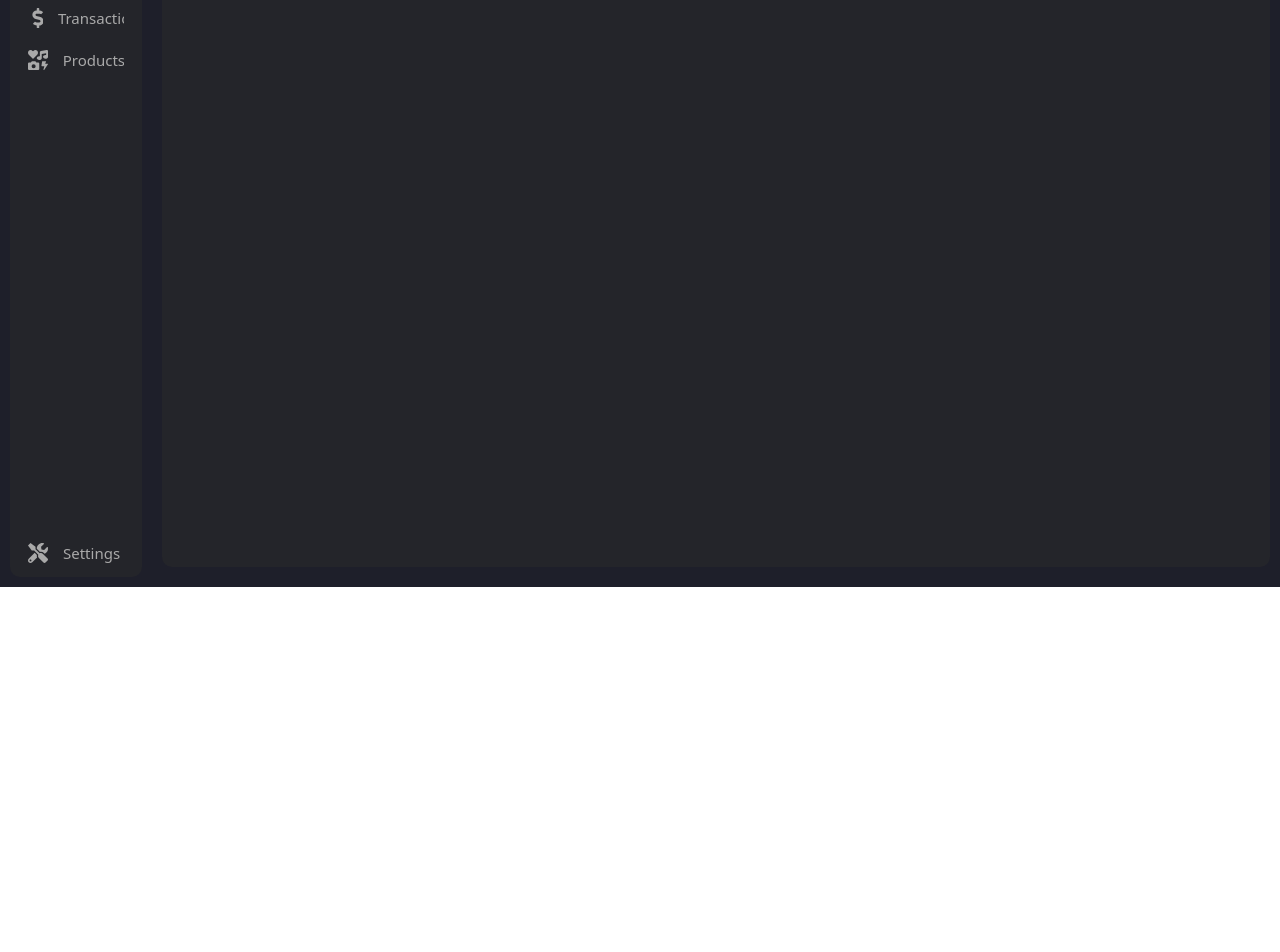
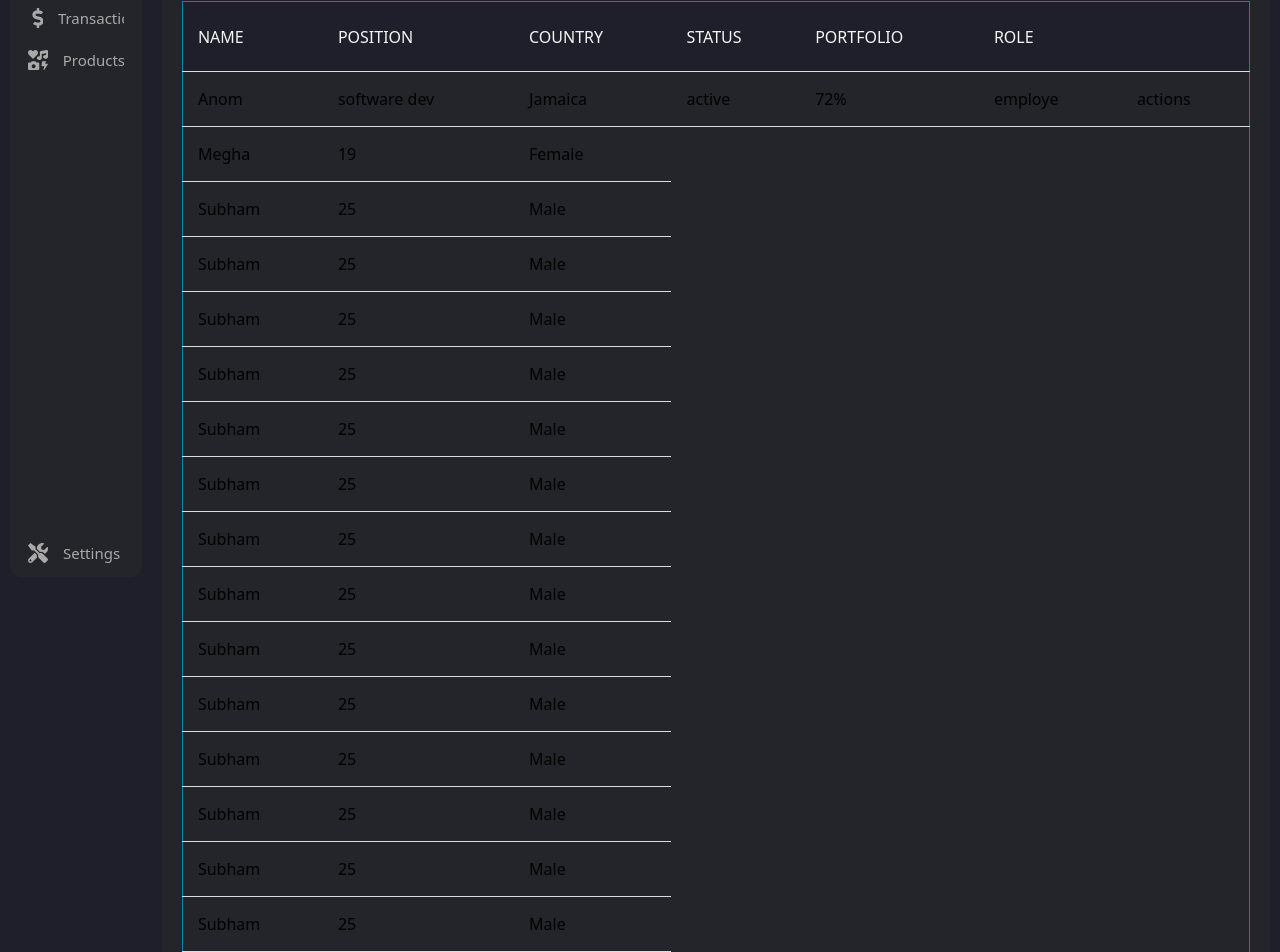
Before and after one commit to ceejayps/admin_dash_react, a React (Create React App) app: page /admins in a window 1280 px wide. Shown: the part 213-1165 px from the top of the page. Before the commit the page ends 800 px from the top, so only its background shows below. Built offline with nearby package versions, Linux system fonts and the light colour scheme.

Commit message:
Update PageTemplate.jsx

```diff
--- a/src/components/PageTemplate.jsx
+++ b/src/components/PageTemplate.jsx
@@ -1,8 +1,187 @@
 import React from 'react'
 
-function PageTemplate() {
+
+function PageTemplate(props) {
   return (
-    <div className='templateBody'>PageTemplate</div>
+    <div className='templateBody'>
+        <div className='headSection'>
+            <h2 className='pageTitle'>
+                {props.pageName +'s'}
+            </h2>
+
+            <div className='pageButton'>
+                {props.icon} <p>Create {props.pageName}</p>
+            </div>
+
+        </div>
+        <hr class="rounded"/>
+        <div className="App">
+      <table className='dataTable'>
+        <tr>
+        {props.tableFields.map((item, index) => (
+            <th>{item}</th>
+          ))}
+        </tr>
+
+        <tr>
+          <td>Anom</td>
+
+          <td>software dev</td>
+          <td>Jamaica</td>
+          <td>active</td>
+          <td>72%</td>
+          <td>employe</td>
+          <td>actions</td>
+        </tr>
+        <tr>
+          <td>Megha</td>
+          <td>19</td>
+          <td>Female</td>
+        </tr>
+        <tr>
+          <td>Subham</td>
+          <td>25</td>
+          <td>Male</td>
+        </tr>
+        <tr>
+          <td>Subham</td>
+          <td>25</td>
+          <td>Male</td>
+        </tr>
+        <tr>
+          <td>Subham</td>
+          <td>25</td>
+          <td>Male</td>
+        </tr>
+        <tr>
+          <td>Subham</td>
+          <td>25</td>
+          <td>Male</td>
+        </tr>
+        <tr>
+          <td>Subham</td>
+          <td>25</td>
+          <td>Male</td>
+        </tr>
+        <tr>
+          <td>Subham</td>
+          <td>25</td>
+          <td>Male</td>
+        </tr>
+        <tr>
+          <td>Subham</td>
+          <td>25</td>
+          <td>Male</td>
+        </tr>
+        <tr>
+          <td>Subham</td>
+          <td>25</td>
+          <td>Male</td>
+        </tr>
+        <tr>
+          <td>Subham</td>
+          <td>25</td>
+          <td>Male</td>
+        </tr>
+        <tr>
+          <td>Subham</td>
+          <td>25</td>
+          <td>Male</td>
+        </tr>
+        <tr>
+          <td>Subham</td>
+          <td>25</td>
+          <td>Male</td>
+        </tr>
+        <tr>
+          <td>Subham</td>
+          <td>25</td>
+          <td>Male</td>
+        </tr>
+        <tr>
+          <td>Subham</td>
+          <td>25</td>
+          <td>Male</td>
+        </tr>
+        <tr>
+          <td>Subham</td>
+          <td>25</td>
+          <td>Male</td>
+        </tr>
+        <tr>
+          <td>Subham</td>
+          <td>25</td>
+          <td>Male</td>
+        </tr>
+        <tr>
+          <td>Subham</td>
+          <td>25</td>
+          <td>Male</td>
+        </tr>
+        <tr>
+          <td>Subham</td>
+          <td>25</td>
+          <td>Male</td>
+        </tr>
+        <tr>
+          <td>Subham</td>
+          <td>25</td>
+          <td>Male</td>
+        </tr>
+        <tr>
+          <td>Subham</td>
+          <td>25</td>
+          <td>Male</td>
+        </tr>
+        <tr>
+          <td>Subham</td>
+          <td>25</td>
+          <td>Male</td>
+        </tr>
+        <tr>
+          <td>Subham</td>
+          <td>25</td>
+          <td>Male</td>
+        </tr>
+        <tr>
+          <td>Subham</td>
+          <td>25</td>
+          <td>Male</td>
+        </tr>
+        <tr>
+          <td>Subham</td>
+          <td>25</td>
+          <td>Male</td>
+        </tr>
+        <tr>
+          <td>Subham</td>
+          <td>25</td>
+          <td>Male</td>
+        </tr>
+        <tr>
+          <td>Subham</td>
+          <td>25</td>
+          <td>Male</td>
+        </tr>
+        <tr>
+          <td>Subham</td>
+          <td>25</td>
+          <td>Male</td>
+        </tr>
+        <tr>
+          <td>Subham</td>
+          <td>25</td>
+          <td>Male</td>
+        </tr>
+        <tr>
+          <td>Subham</td>
+          <td>25</td>
+          <td>Male</td>
+        </tr>
+
+      </table>
+    </div>
+    </div>
   )
 }
 
```
